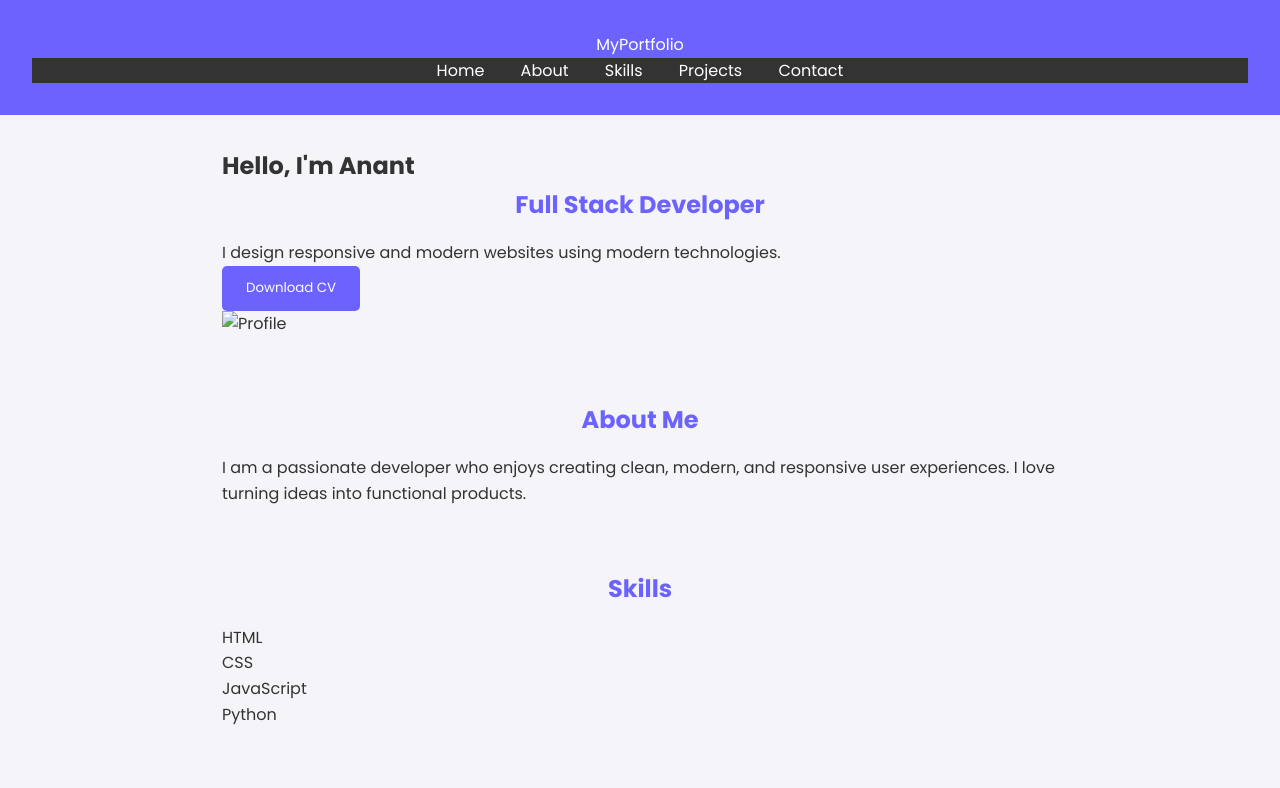
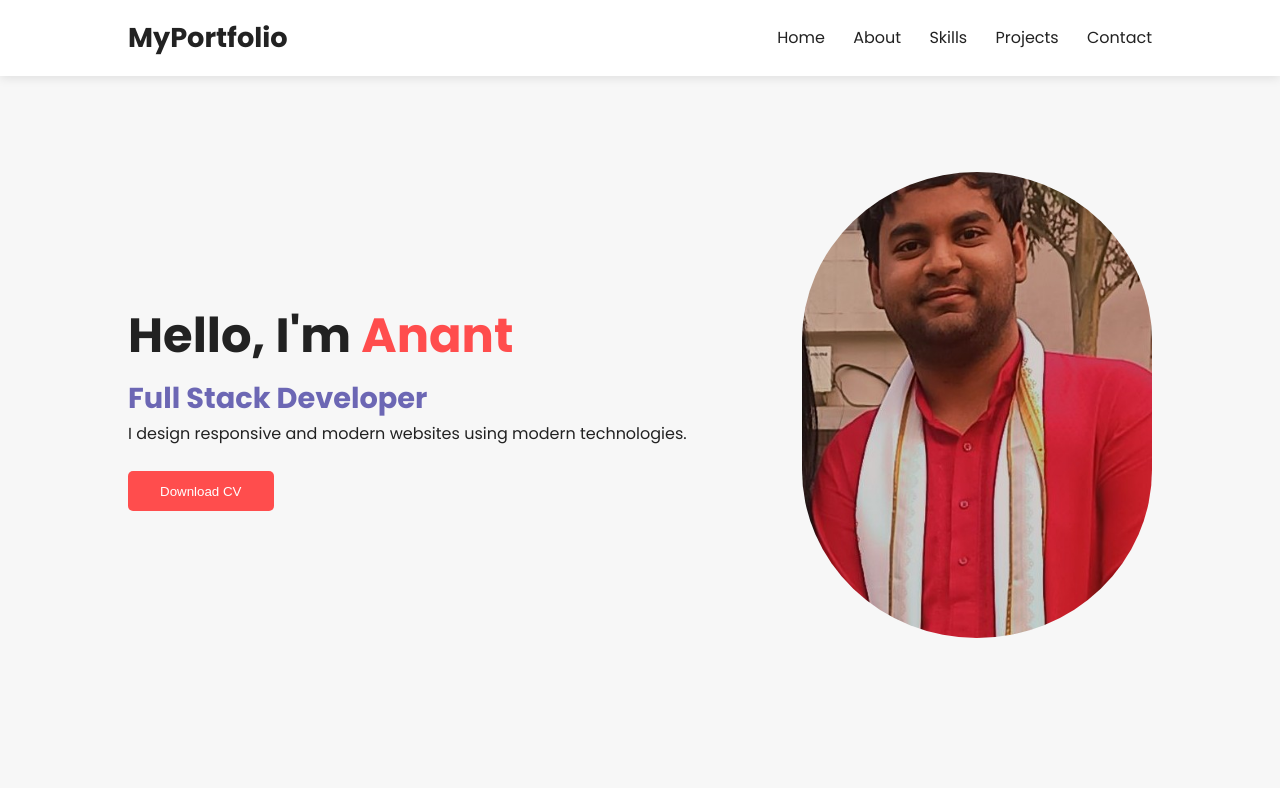
Before and after one commit to anantthakur2810/Lab-Assignment-KRMU-Web-Dev-1, a plain HTML site: page Lab 3/index.html in a window 1280 px wide. Shown: the top 788 px of the page. Drawn offline with Linux system fonts and the light colour scheme; files that its build step writes are made by us from their sources.

Commit message:
Add files via upload

```diff
--- a/Lab 3/index.html
+++ b/Lab 3/index.html
@@ -10,7 +10,6 @@
 
 <body>
 
-    <!-- HEADER -->
     <header>
         <div class="logo">MyPortfolio</div>
         <nav>
@@ -22,7 +21,6 @@
         </nav>
     </header>
 
-    <!-- HERO SECTION -->
     <section id="hero">
         <div class="hero-text">
             <h1>Hello, I'm <span class="highlight">Anant</span></h1>
@@ -32,12 +30,10 @@
         </div>
 
         <div class="hero-img">
-            <!-- Oval-cropped image -->
-            <img src="/COLLEGE/WEB DEV 1/Unit WIse Assignments/Lab 3/image.jpg" alt="Profile" class="oval-pic">
+            <img src="/Lab 3/image.jpg" alt="Profile" class="oval-pic">
         </div>
     </section>
 
-    <!-- ABOUT -->
     <section id="about">
         <h2 class="section-title">About Me</h2>
         <p>
@@ -46,7 +42,6 @@
         </p>
     </section>
 
-    <!-- SKILLS -->
     <section id="skills">
         <h2 class="section-title">Skills</h2>
 
@@ -58,7 +53,6 @@
         </div>
     </section>
 
-    <!-- PROJECTS -->
     <section id="projects">
         <h2 class="section-title">Projects</h2>
 
@@ -85,7 +79,6 @@
         </div>
     </section>
 
-    <!-- CONTACT -->
     <section id="contact">
         <h2 class="section-title">Contact Me</h2>
 
@@ -97,7 +90,6 @@
         </form>
     </section>
 
-    <!-- FOOTER -->
     <footer>
         <p>© 2025 MyPortfolio. All Rights Reserved.</p>
     </footer>
--- /dev/null
+++ b/Lab 3/style.css
@@ -0,0 +1,198 @@
+* {
+    margin: 0;
+    padding: 0;
+    box-sizing: border-box;
+}
+
+body {
+    font-family: 'Poppins', sans-serif;
+    background: #f7f7f7;
+    color: #222;
+    line-height: 1.6;
+}
+
+section {
+    padding: 5rem 10%;
+}
+
+.section-title {
+    text-align: center;
+    font-size: 2.5rem;
+    margin-bottom: 2rem;
+}
+
+header {
+    position: sticky;
+    top: 0;
+    background: #fff;
+    padding: 1rem 10%;
+    display: flex;
+    justify-content: space-between;
+    align-items: center;
+    box-shadow: 0 2px 10px rgba(0,0,0,0.1);
+    z-index: 100;
+}
+
+.logo {
+    font-size: 1.7rem;
+    font-weight: 700;
+}
+
+nav a {
+    margin-left: 1.5rem;
+    text-decoration: none;
+    color: #222;
+    transition: 0.3s;
+}
+
+nav a:hover {
+    color: #ff4d4d;
+}
+
+#hero {
+    display: flex;
+    align-items: center;
+    justify-content: space-between;
+    gap: 4rem;
+    padding-top: 6rem;
+}
+
+.hero-text {
+    flex: 1;
+    animation: fadeIn 1.5s ease-out;
+}
+
+.hero-text h1 {
+    font-size: 3rem;
+}
+
+.highlight {
+    color: #ff4d4d;
+}
+
+.animated-role {
+    font-size: 1.8rem;
+    animation: colorChange 3s infinite alternate;
+}
+
+#hero {
+    display: flex;
+    align-items: center;
+    justify-content: space-between;
+    gap: 4rem;
+}
+
+
+.oval-pic {
+    width: 100%;
+    max-width: 350px;
+    aspect-ratio: 3/4;
+    object-fit: cover;
+    border-radius: 50% / 36%;
+    display: block;
+}
+
+
+.btn {
+    margin-top: 1.5rem;
+    padding: 0.8rem 2rem;
+    border: none;
+    background: #ff4d4d;
+    color: white;
+    border-radius: 5px;
+    cursor: pointer;
+    transition: transform 0.3s;
+}
+
+.btn:hover {
+    transform: scale(1.1);
+}
+
+#about p {
+    text-align: center;
+    max-width: 700px;
+    margin: auto;
+    font-size: 1.1rem;
+}
+
+.skills-grid {
+    display: grid;
+    grid-template-columns: repeat(auto-fit, minmax(150px, 1fr));
+    gap: 1.5rem;
+}
+
+.skill-card {
+    background: #fff;
+    padding: 2rem;
+    text-align: center;
+    border-radius: 10px;
+    transition: 0.3s;
+    box-shadow: 0 4px 15px rgba(0,0,0,0.1);
+}
+
+.skill-card:hover {
+    background: #ff4d4d;
+    color: white;
+    transform: translateY(-5px);
+}
+
+.projects-grid {
+    display: grid;
+    grid-template-columns: repeat(auto-fit, minmax(250px, 1fr));
+    gap: 2rem;
+}
+
+.project-card {
+    background: #fff;
+    padding: 2rem;
+    border-radius: 10px;
+    transition: 0.3s;
+    box-shadow: 0 4px 20px rgba(0,0,0,0.1);
+}
+
+.project-card:hover {
+    transform: translateY(-10px);
+}
+
+form {
+    max-width: 500px;
+    margin: auto;
+    display: flex;
+    flex-direction: column;
+    gap: 1rem;
+}
+
+input, textarea {
+    padding: 1rem;
+    border-radius: 8px;
+    border: 1px solid #ccc;
+    font-size: 1rem;
+}
+
+footer {
+    text-align: center;
+    padding: 2rem;
+    background: #222;
+    color: white;
+}
+
+@keyframes colorChange {
+    from { color: #ff4d4d; }
+    to { color: #007bff; }
+}
+
+@keyframes fadeIn {
+    from { opacity: 0; transform: translateY(30px); }
+    to { opacity: 1; transform: translateY(0); }
+}
+
+@media (max-width: 768px) {
+    #hero {
+        flex-direction: column;
+        text-align: center;
+    }
+
+    .oval-pic {
+        max-width: 260px;
+    }
+}
```
Also changed, not shown: Lab 3/image.jpg (added).
